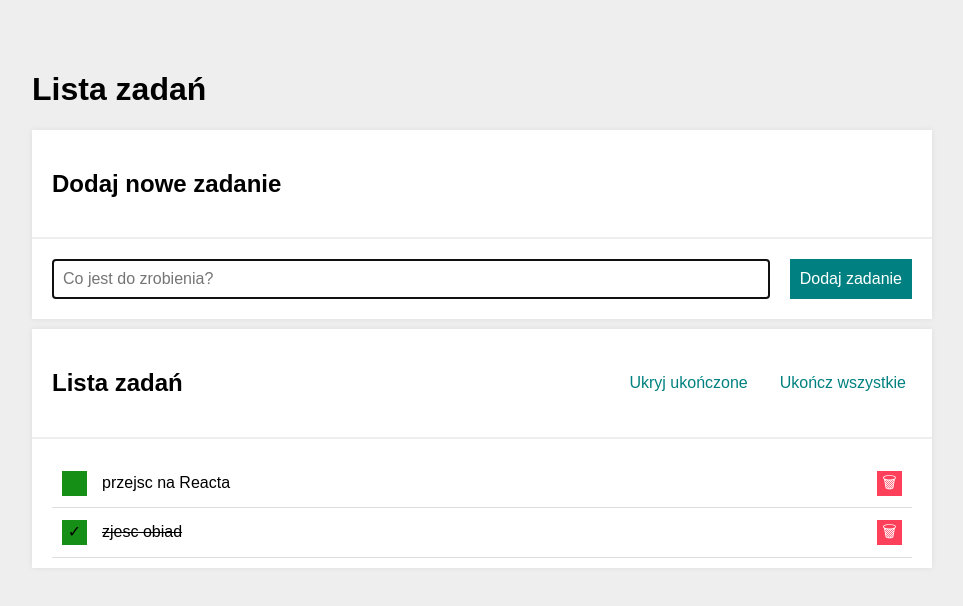
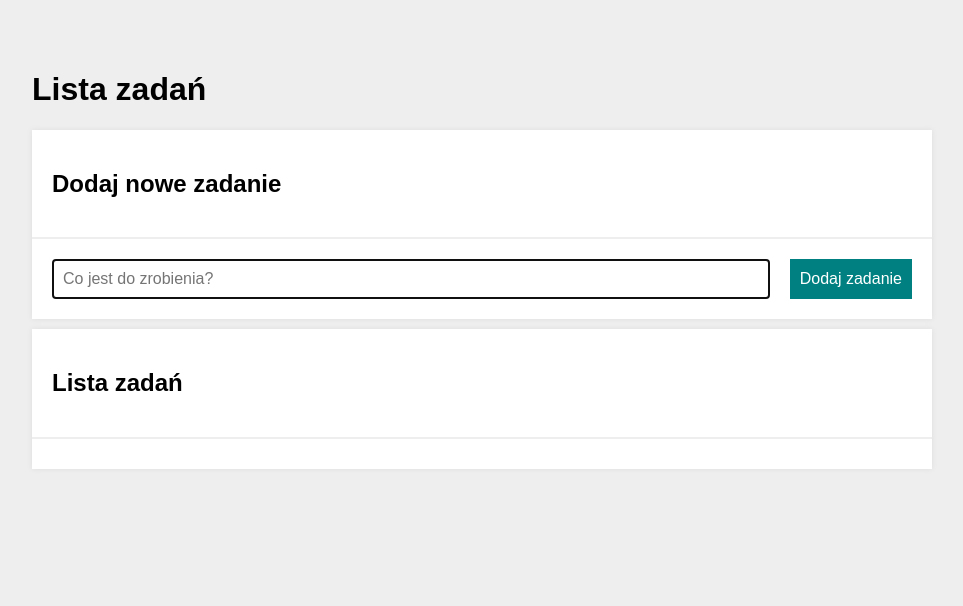
Before and after one commit to mileni67/todo-list-react, a React (Create React App) app: page / in a window 1280 px wide. Shown: the top 606 px of the page, without its empty margins (158-1121 px from the left). Built offline with nearby package versions, Linux system fonts and the light colour scheme.

Commit message:
added localStorage

```diff
--- a/src/App.js
+++ b/src/App.js
@@ -1,4 +1,4 @@
-import React, { useState } from "react";
+import React, { useState, useEffect } from "react";
 import Buttons from "./Buttons";
 import Form from "./Form";
 import List from "./List";
@@ -8,10 +8,12 @@
 
 function App() {
   const [hideDone, setHideDone] = useState(false);
-  const [tasks, setTasks] = useState([
-    { id: 1, content: "przejsc na Reacta", done: false },
-    { id: 2, content: "zjesc obiad", done: true },
-  ]);
+  const [tasks, setTasks] = useState(
+    JSON.parse(localStorage.getItem("tasks")) || []
+  );
+  useEffect(() => {
+    localStorage.setItem("tasks", JSON.stringify(tasks))
+  }, [tasks]);
 
   const toggleHideDone = () => {
     setHideDone((hideDone) => !hideDone);
```
